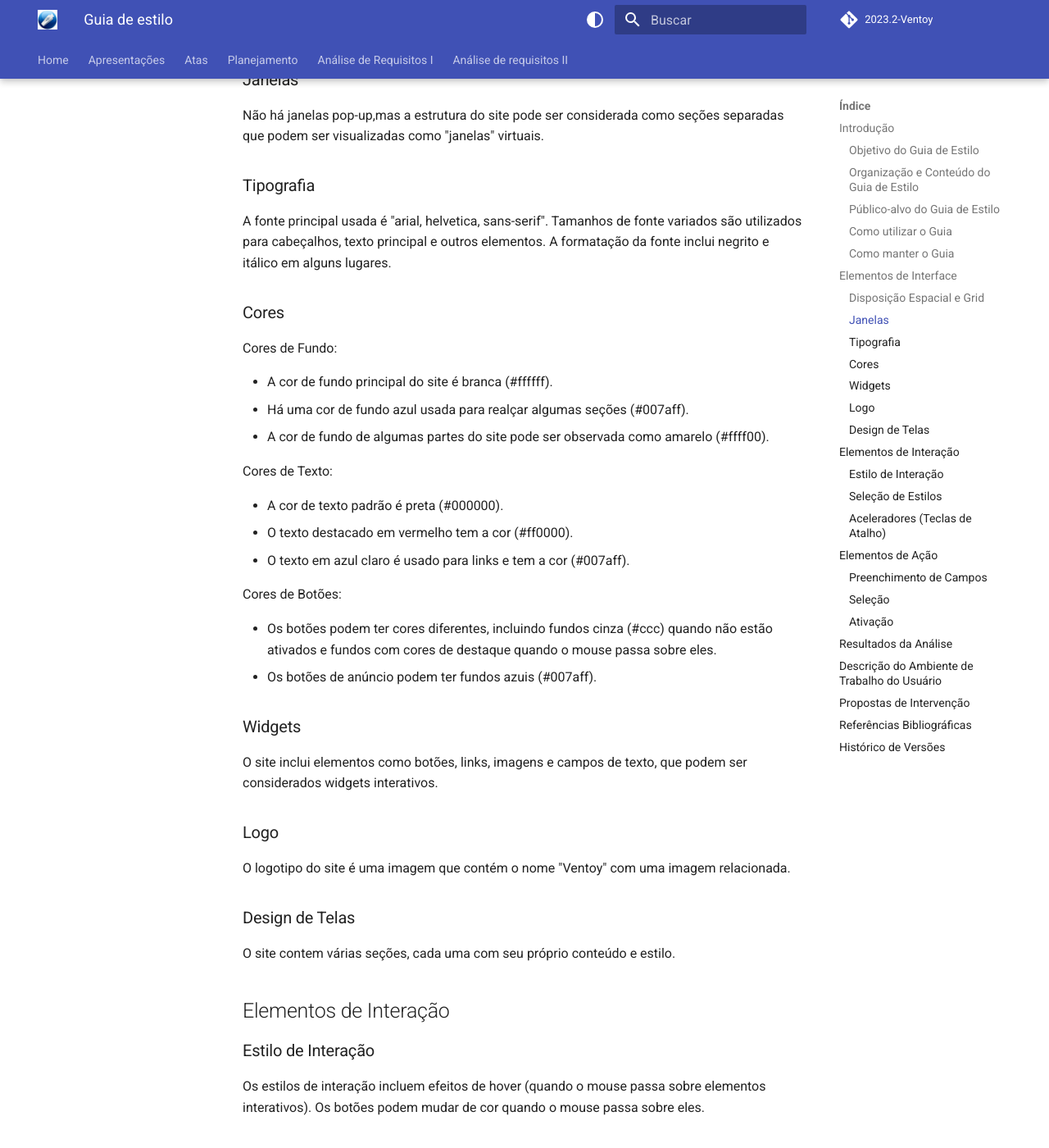
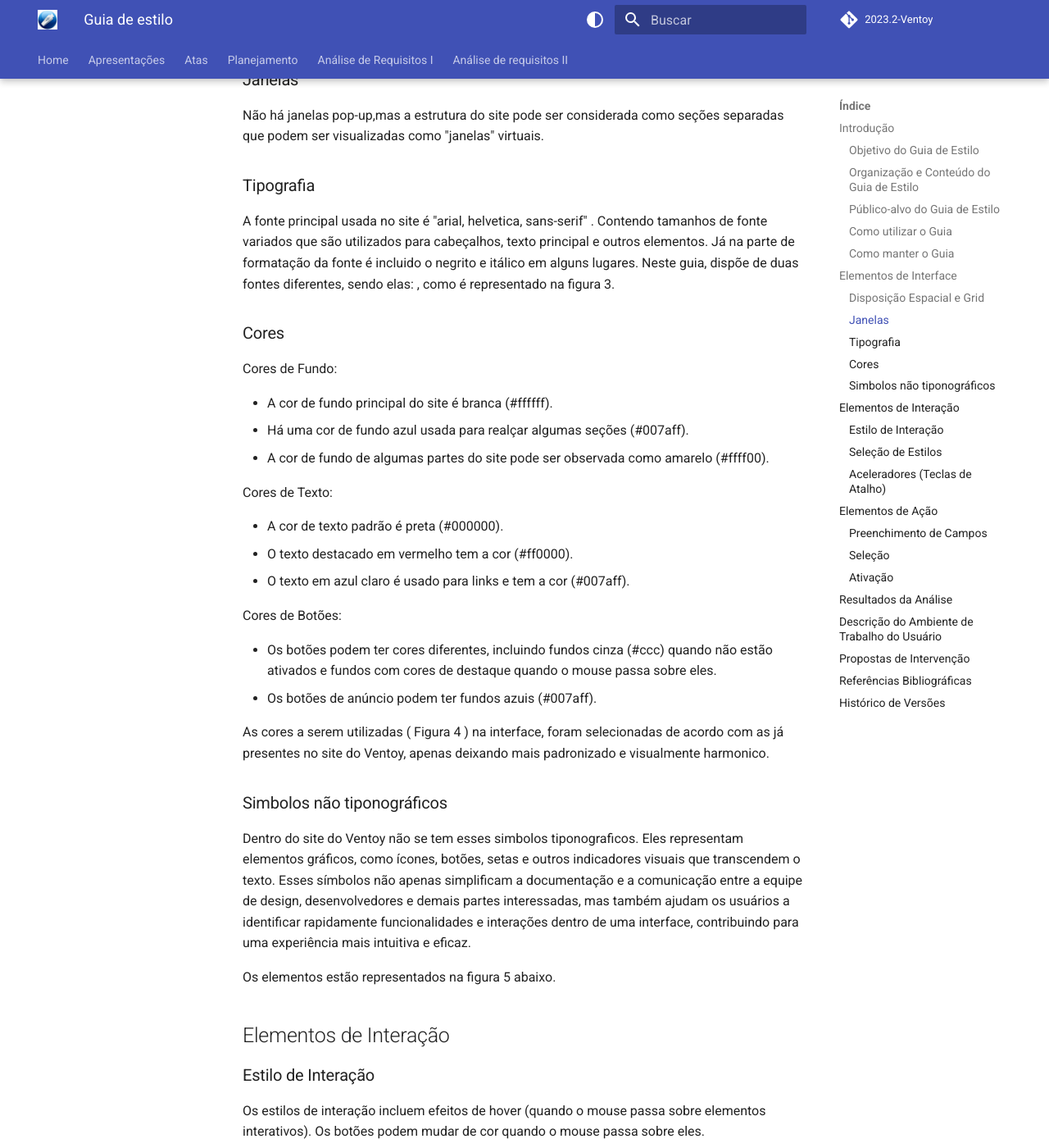
Before and after one commit to Interacao-Humano-Computador/2023.2-Ventoy, an MkDocs documentation site: the page built from docs/AnaliseDeRequisitos/guia-de-estilo.md, in a window 1280 px wide and 1400 px high, scrolled down 2410 px. Shown: the whole window at 82% size. Built offline with MkDocs 1.6.1 and Material for MkDocs 9.7.7, drawn with Linux system fonts in a browser that asks for light colours; comment, search, counter and statistics services are not loaded; some of the changed text lies outside the part shown.

Commit message:
Update Elementos de interface

```diff
--- a/docs/AnaliseDeRequisitos/guia-de-estilo.md
+++ b/docs/AnaliseDeRequisitos/guia-de-estilo.md
@@ -46,7 +46,7 @@ Para que se tenha um guia de estilo alinhado com o desenvolvimento/progresso do
 
 O layout principal da página consiste em uma estrutura de cabeçalho, conteúdo e rodapé.
 O conteúdo é organizado em seções e subseções.
-Os elementos são alinhados e espaçados para proporcionar uma aparência ordenada.
+Os elementos devem estar alinhados e espaçados para proporcionar uma aparência ordenada.
 
 ### Janelas
 
@@ -54,9 +54,7 @@ Não há janelas pop-up,mas a estrutura do site pode ser considerada como seçõ
 
 ### Tipografia
 
-A fonte principal usada é "arial, helvetica, sans-serif".
-Tamanhos de fonte variados são utilizados para cabeçalhos, texto principal e outros elementos.
-A formatação da fonte inclui negrito e itálico em alguns lugares.
+A fonte principal usada no site é "arial, helvetica, sans-serif" . Contendo tamanhos de fonte variados que são utilizados para cabeçalhos, texto principal e outros elementos. Já na parte de formatação da fonte é incluido o negrito e itálico em alguns lugares. Neste guia, dispõe de duas fontes diferentes, sendo elas: , como é representado na figura 3.
 
 ### Cores
 
@@ -77,17 +75,13 @@ Cores de Botões:
 - Os botões podem ter cores diferentes, incluindo fundos cinza (#ccc) quando não estão ativados e fundos com cores de destaque quando o mouse passa sobre eles.
 - Os botões de anúncio podem ter fundos azuis (#007aff).
 
-### Widgets
+As cores a serem utilizadas ( Figura 4 ) na interface, foram selecionadas de acordo com as já presentes no site do Ventoy, apenas deixando mais padronizado e visualmente harmonico.
 
-O site inclui elementos como botões, links, imagens e campos de texto, que podem ser considerados widgets interativos.
+### Simbolos não tiponográficos
 
-### Logo
+Dentro do site do Ventoy não se tem esses simbolos tiponograficos. Eles representam elementos gráficos, como ícones, botões, setas e outros indicadores visuais que transcendem o texto. Esses símbolos não apenas simplificam a documentação e a comunicação entre a equipe de design, desenvolvedores e demais partes interessadas, mas também ajudam os usuários a identificar rapidamente funcionalidades e interações dentro de uma interface, contribuindo para uma experiência mais intuitiva e eficaz.
 
-O logotipo do site é uma imagem que contém o nome "Ventoy" com uma imagem relacionada.
-
-### Design de Telas
-
-O site contem várias seções, cada uma com seu próprio conteúdo e estilo.
+Os elementos estão representados na figura 5 abaixo.
 
 
 ## Elementos de Interação
```
